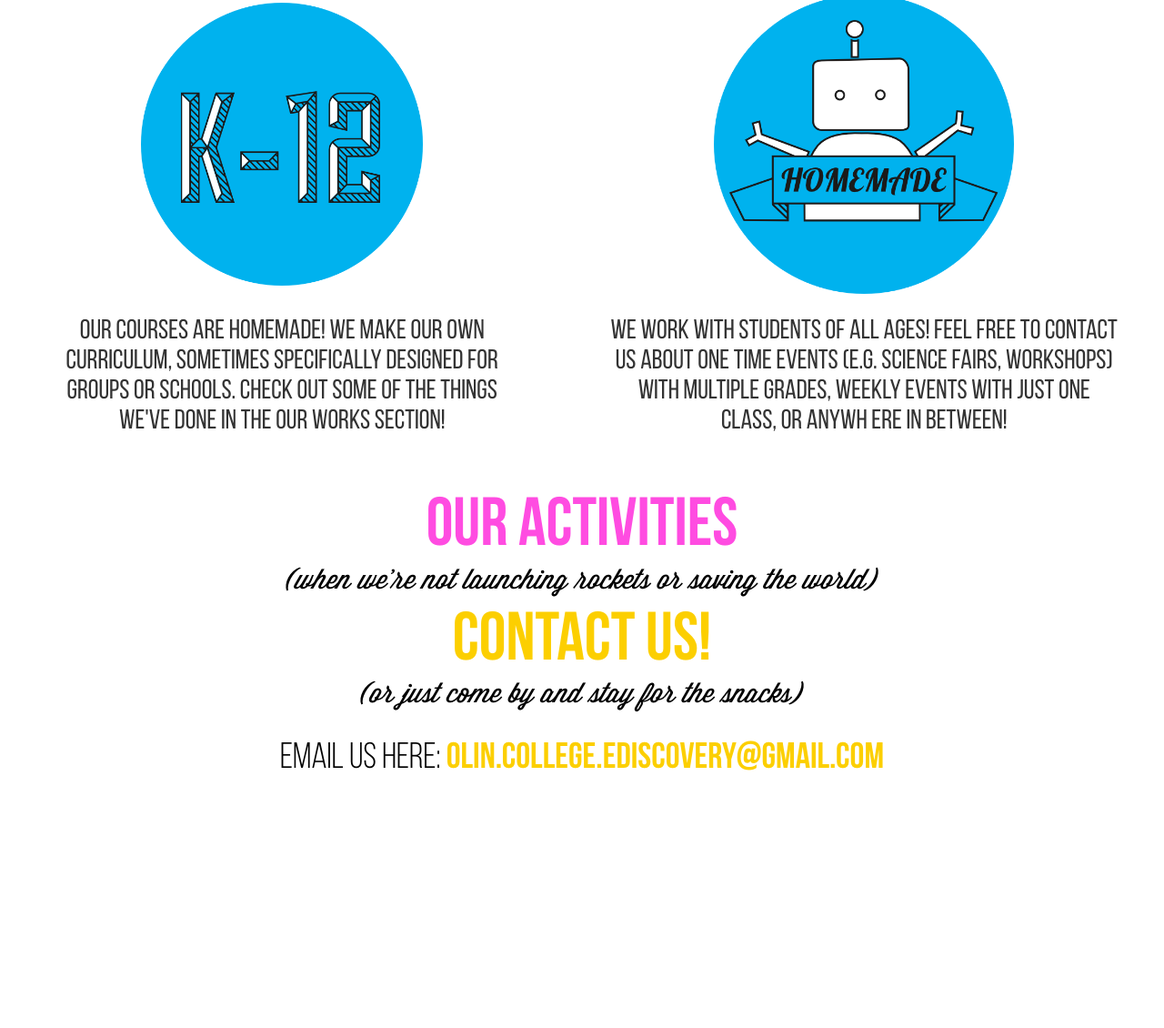
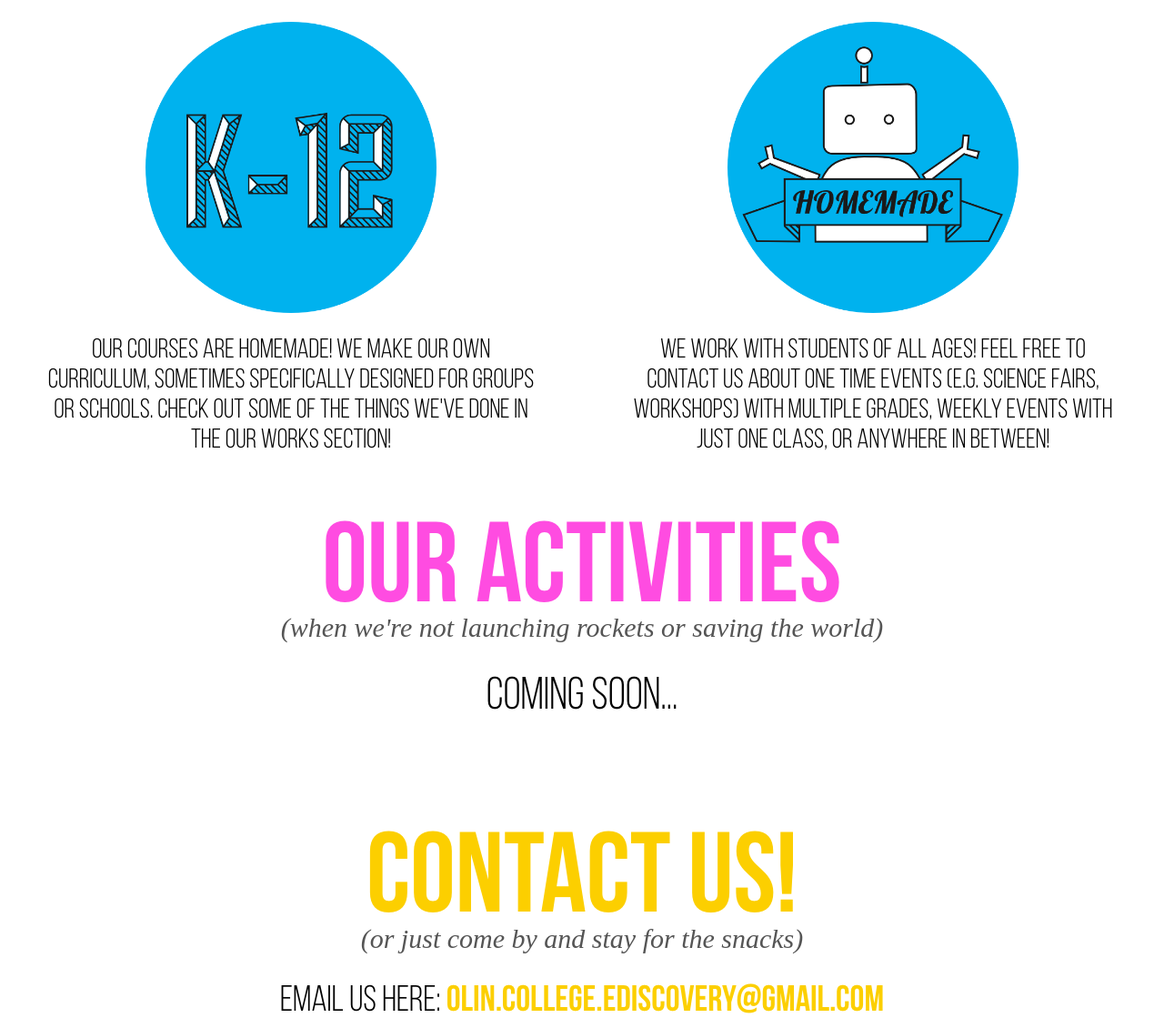
Before and after one commit to eDiscovery/eDiscovery.github.io, a plain HTML site: page index.html in a window 1280 px wide. Shown: the part 1082-2212 px from the top of the page at 91% size. Before the commit the page ends 1945 px from the top, so only its background shows below. Drawn offline with nearby package versions, Linux system fonts and the light colour scheme; a web font is replaced by a local one.

Commit message:
activities coming soon added

```diff
--- a/index.html
+++ b/index.html
@@ -69,14 +69,14 @@
 				OUR Courses are homemade! WE make our own curriculum, sometimes specifically designed for GROUPS OR SCHOOLS. Check out some of the things we've done in the OUR works section!
     		</td>
     		<td class="caption">
-				We work with students of all ages! Feel free to contact us about one time events (e.g. science fairs, workshops) with multiple grades, weekly events with just one class, or anywh ere in between!
+				We work with students of all ages! Feel free to contact us about one time events (e.g. science fairs, workshops) with multiple grades, weekly events with just one class, or anywhere in between!
     		</td>
     	</tr>
     </table>
 
     <h1 class="heading" id="startactivities"><span style="color:#FF4CE1">Our activities</span></h1>
     <h2 class="subheading">(when we're not launching rockets or saving the world)</h2>
-
+    <p id="comingsoon">coming soon...</p>
 
     <h1 class="heading" id="startcontact"><span style="color:#FCCF00">Contact us!</span></h1>
     <h2 class="subheading">(or just come by and stay for the snacks)</h2>
--- a/main.css
+++ b/main.css
@@ -1,3 +1,5 @@
+@import url(http://fonts.googleapis.com/css?family=Droid+Serif:400,400italic);
+
 @font-face {
   font-family: Bebas Neue Bold;
   src: url("fonts/BebasNeueBold.otf") format("opentype");
@@ -8,10 +10,15 @@
   src: url("fonts/BebasNeueRegular.otf") format("opentype");
 }
 
+@font-face {
+  font-family: Bebas Neue Book;
+  src: url("fonts/BebasNeueBook.otf") format("opentype");
+}
+
 .heading {
   font-family: "Bebas Neue Bold";
   color: #00B2EE;
-  font-size: 75px;
+  font-size: 125px;
   margin-top: 10px;
   margin-bottom: 0px;
   text-align: center;
@@ -23,10 +30,11 @@
 }
 
 .subheading {
-  font-family: "Wisdom";
-  color: black;
+  font-family: "Droid Serif";
+  font-style: italic;
+  color: #555555;
   font-size: 30px;
-  margin-top: 0px;
+  margin-top: -25px;
   margin-bottom: 0px;
   text-align: center;
 }
@@ -40,12 +48,23 @@
 }
 
 .caption {
-  font-family: "Bebas Neue Regular";
+  font-family: "Bebas Neue Book";
+  color:black;
   font-size: 30px;
+  width: 50%;
   padding-right: 50px;
   padding-left: 50px;
   padding-bottom: 50px;
   line-height: 110%
+}
+
+#comingsoon {
+  font-family: "Bebas Neue Book";
+  color: black;
+  font-size: 50px;
+  margin-top: 25px;
+  margin-bottom: 100px;
+  text-align: center;
 }
 
 .emailinfo {
```
